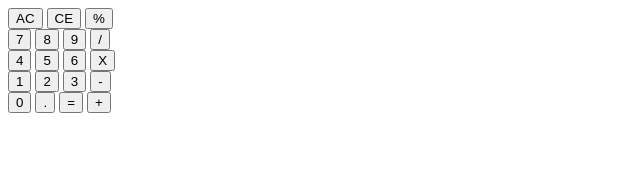
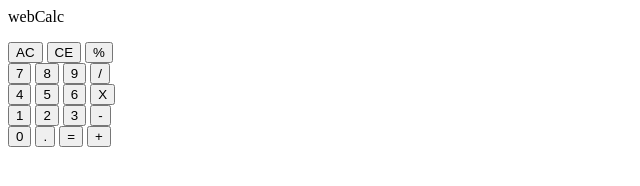
Before and after one commit to jswz72/Freecodecamp, a plain HTML site: page Calculator Webapp/index.html in a window 1280 px wide. Shown: the whole page, without its empty margins (0-640 px from the left). Drawn offline with Linux system fonts and the light colour scheme.

Commit message:
Update index.html
Added webCalc logo

```diff
--- a/Calculator Webapp/index.html
+++ b/Calculator Webapp/index.html
@@ -1,7 +1,8 @@
- <div id = "calculator">
+<div id = "calculator">
   <div id = "screen">
     <p id = "input"></p>
-    <p id = "history"></p>
+    <p id = "history"> </p>
+    <p id= 'webcalc'>webCalc</p>
   </div>
   <div id = "calc-buttons">
     <div class = "calc-row">
```
